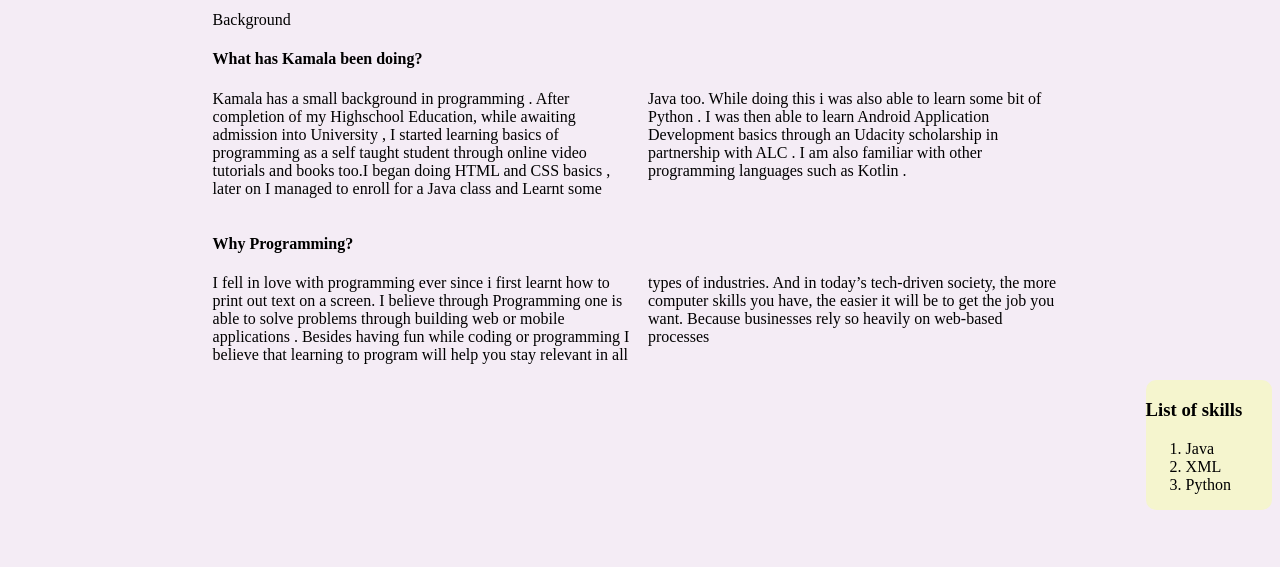
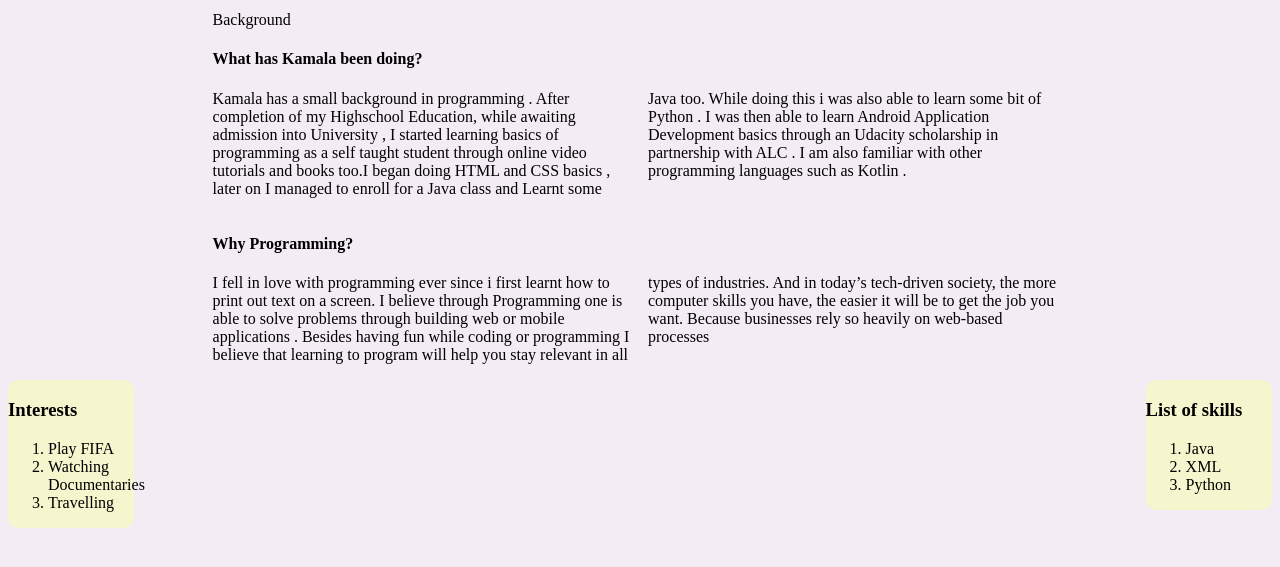
Before and after one commit to FrankKamala/portfolio, a plain HTML site: page about.html in a window 1280 px wide. Shown: the part 177-744 px from the top of the page. Drawn offline with Linux system fonts and the light colour scheme.

Commit message:
added Interests and Skills

```diff
--- a/about.html
+++ b/about.html
@@ -45,6 +45,17 @@
 
 
       </div>
+      <div class="side2">
+        <h3>Interests</h3>
+        <ol>
+          <li>Play FIFA</li>
+          <li>Watching Documentaries</li>
+          <li>Travelling</li>
+
+        </ol>
+
+
+      </div>
 
   </body>
 </html>
--- a/css/styles.css
+++ b/css/styles.css
@@ -127,7 +127,13 @@ hr{
   background-color: #F5F5CE;
   border-radius: 10px;
 }
+.side2{
+  width: 10%;
+  float: left;
+  background-color: #F5F5CE;
+  border-radius: 10px;
 
+}
 .container p{
     column-count: 2;
     rows:4;
```
